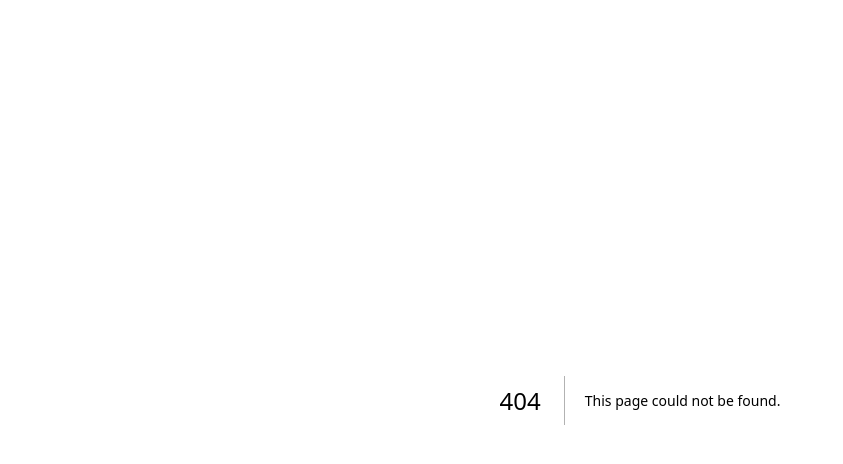
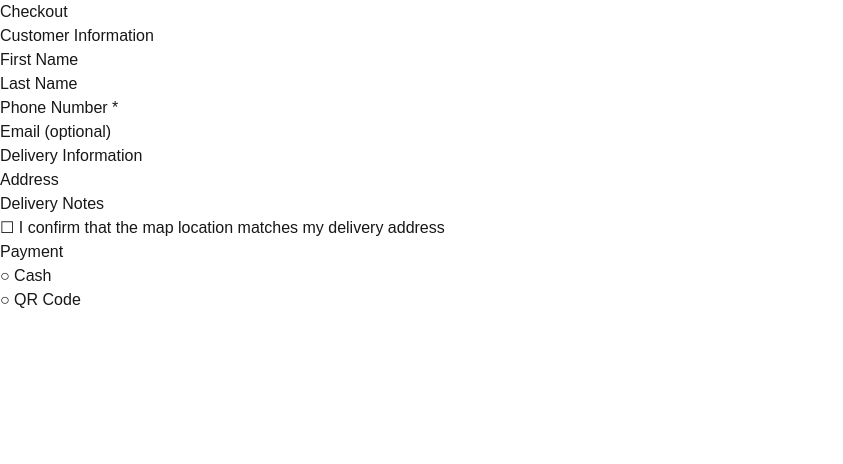
Before and after one commit to richabut/XoaiDu, a Next.js app: page /checkout in a window 1280 px wide. Before the commit this address had no page. Shown: the top 464 px of the page, without its empty margins (0-843 px from the left). Built offline with nearby package versions, Linux system fonts and the light colour scheme.

Commit message:
Added menu cart and checkout pages

```diff
--- /dev/null
+++ b/app/checkout/page.tsx
@@ -0,0 +1,33 @@
+export default function CheckoutPage() {
+  return (
+    <main>
+      <h1>Checkout</h1>
+
+      <h2>Customer Information</h2>
+
+      <p>First Name</p>
+
+      <p>Last Name</p>
+
+      <p>Phone Number *</p>
+
+      <p>Email (optional)</p>
+
+      <h2>Delivery Information</h2>
+
+      <p>Address</p>
+
+      <p>Delivery Notes</p>
+
+      <p>
+        ☐ I confirm that the map location matches my delivery address
+      </p>
+
+      <h2>Payment</h2>
+
+      <p>○ Cash</p>
+
+      <p>○ QR Code</p>
+    </main>
+  );
+}
```
